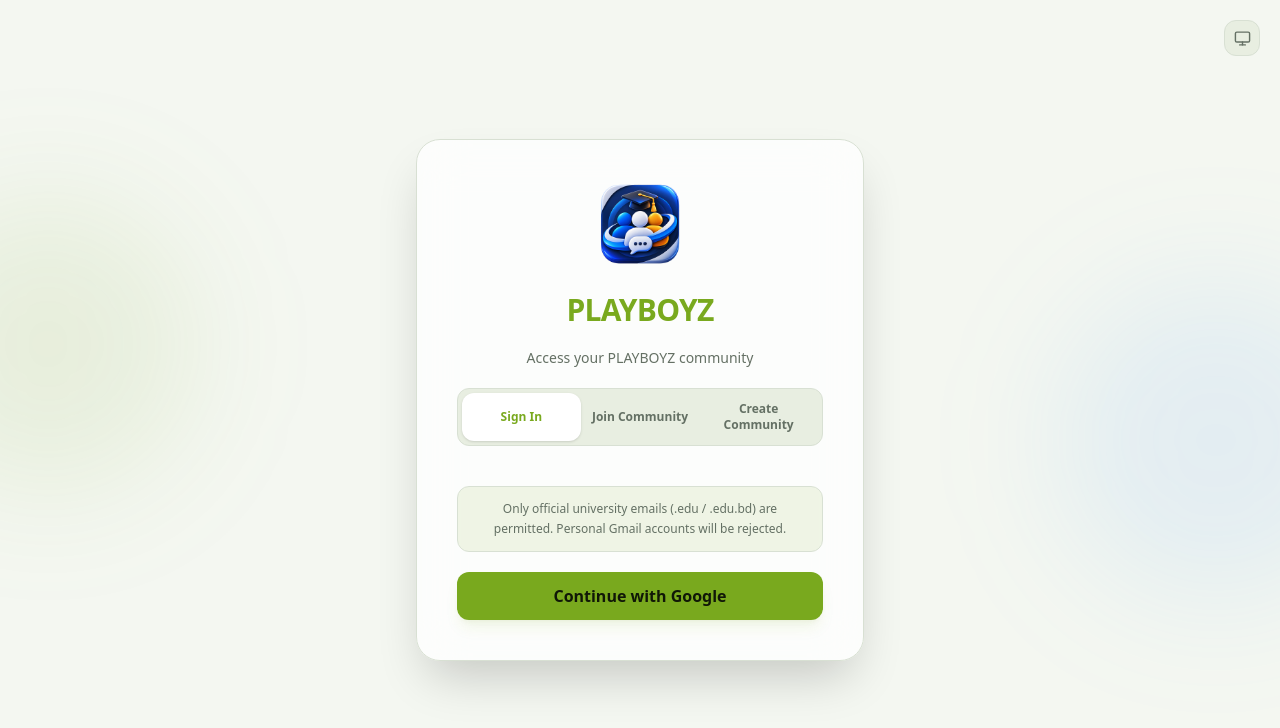
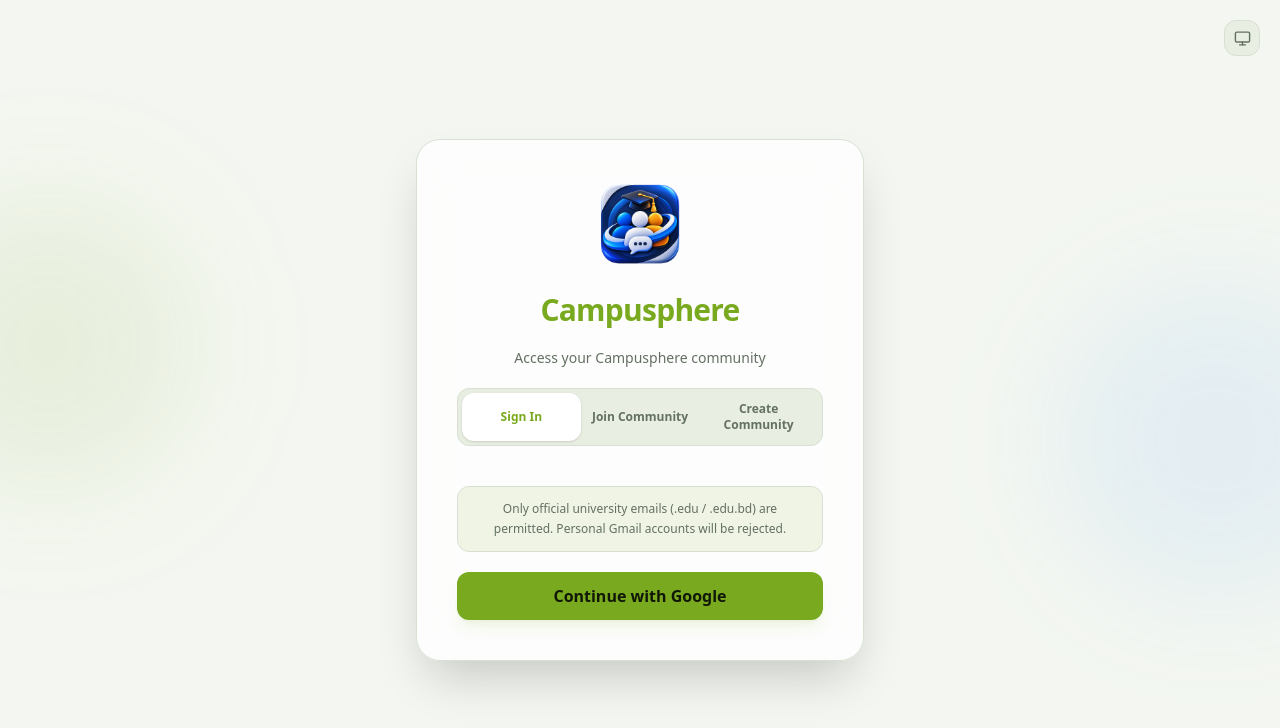
Before and after one commit to kamrujjaman-git/campusphere, a Next.js app: page /login in a window 1280 px wide. Shown: the top 728 px of the page. Built offline with nearby package versions, Linux system fonts and the light colour scheme; no server answers.

Commit message:
feat: complete system rebranding from PLAYBOYZ to Campusphere

```diff
--- a/package.json
+++ b/package.json
@@ -1,5 +1,5 @@
 {
-  "name": "playboyz-app",
+  "name": "campusphere-app",
   "version": "0.1.0",
   "private": true,
   "scripts": {
--- a/src/app/(protected)/dashboard/page.tsx
+++ b/src/app/(protected)/dashboard/page.tsx
@@ -69,7 +69,7 @@ export default async function DashboardPage() {
           {profile?.role && <RoleBadge role={profile.role} />}
         </div>
         <p className="text-sm text-muted-foreground mt-1">
-          Here&apos;s what&apos;s happening in PLAYBOYZ.
+          Here&apos;s what&apos;s happening in Campusphere.
         </p>
       </div>
 
--- a/src/app/(protected)/error.tsx
+++ b/src/app/(protected)/error.tsx
@@ -24,7 +24,7 @@ export default function ProtectedError({
                     This page hit a snag
                 </h1>
                 <p className="mt-2 text-sm leading-6 text-muted-foreground">
-                    We could not load this part of PLAYBOYZ. Try again and we will take
+                    We could not load this part of Campusphere. Try again and we will take
                     another look.
                 </p>
                 <button
--- a/src/app/(protected)/layout.tsx
+++ b/src/app/(protected)/layout.tsx
@@ -15,7 +15,7 @@ export async function generateMetadata(): Promise<Metadata> {
     data: { user },
   } = await supabase.auth.getUser();
 
-  if (!user) return { title: "PLAYBOYZ" };
+  if (!user) return { title: "Campusphere" };
 
   if (isPlatformOwner(user.email)) {
     return { title: "Platform Owner" };
@@ -26,7 +26,7 @@ export async function generateMetadata(): Promise<Metadata> {
     .select("community_id")
     .eq("id", user.id)
     .maybeSingle();
-  if (!profile?.community_id) return { title: "PLAYBOYZ" };
+  if (!profile?.community_id) return { title: "Campusphere" };
 
   const { data: community } = await supabase
     .from("communities")
@@ -35,7 +35,7 @@ export async function generateMetadata(): Promise<Metadata> {
     .maybeSingle();
 
   return {
-    title: community?.name || "PLAYBOYZ",
+    title: community?.name || "Campusphere",
     icons: { icon: community?.favicon_url || DEFAULT_FAVICON },
   };
 }
@@ -90,7 +90,7 @@ export default async function ProtectedLayout({
       .maybeSingle()
     : { data: null };
 
-  const communityName = community?.name || "PLAYBOYZ";
+  const communityName = community?.name || "Campusphere";
   const communityLogo = community?.logo_url || DEFAULT_LOGO;
 
   return (
--- a/src/app/(protected)/members/page.tsx
+++ b/src/app/(protected)/members/page.tsx
@@ -29,7 +29,7 @@ export default async function MembersPage() {
       <div className="mb-6">
         <h1 className="text-2xl font-bold">Members</h1>
         <p className="text-sm text-muted-foreground mt-1">
-          Everyone in the PLAYBOYZ community.
+          Everyone in the Campusphere community.
         </p>
       </div>
 
--- a/src/app/layout.tsx
+++ b/src/app/layout.tsx
@@ -14,8 +14,8 @@ const geistMono = Geist_Mono({
 });
 
 export const metadata: Metadata = {
-  title: "PLAYBOYZ",
-  description: "Community management for PLAYBOYZ — members, finance, events.",
+  title: "Campusphere",
+  description: "Community management for Campusphere — members, finance, events.",
   icons: {
     icon: [
       { url: "/favicon.ico" },
--- a/src/app/login/page.tsx
+++ b/src/app/login/page.tsx
@@ -57,14 +57,14 @@ function LoginContent() {
       <div className="relative flex w-full max-w-md flex-col items-center gap-5 rounded-3xl border border-white/10 bg-card/75 p-8 shadow-2xl shadow-black/20 backdrop-blur-xl sm:p-10">
         <Image
           src="/logo.png"
-          alt="PLAYBOYZ logo"
+          alt="Campusphere logo"
           width={88}
           height={88}
           className="rounded-2xl mb-1"
           priority
         />
-        <h1 className="text-3xl font-black tracking-tight text-primary">PLAYBOYZ</h1>
-        <p className="text-sm text-muted-foreground">Access your PLAYBOYZ community</p>
+        <h1 className="text-3xl font-black tracking-tight text-primary">Campusphere</h1>
+        <p className="text-sm text-muted-foreground">Access your Campusphere community</p>
         <div className="grid w-full grid-cols-3 rounded-xl border border-border bg-secondary p-1">
           {[["signin", "Sign In"], ["join", "Join Community"], ["create", "Create Community"]].map(([value, label]) => (
             <button key={value} type="button" onClick={() => changeMode(value as typeof mode)} className={`rounded-lg px-2 py-2 text-xs font-semibold transition-colors ${mode === value ? "bg-card text-primary shadow-sm" : "text-muted-foreground hover:text-foreground"}`}>
```
Also changed, not shown: public/manifest.json, 1 other file (tests, documents, lock files or other folders).
